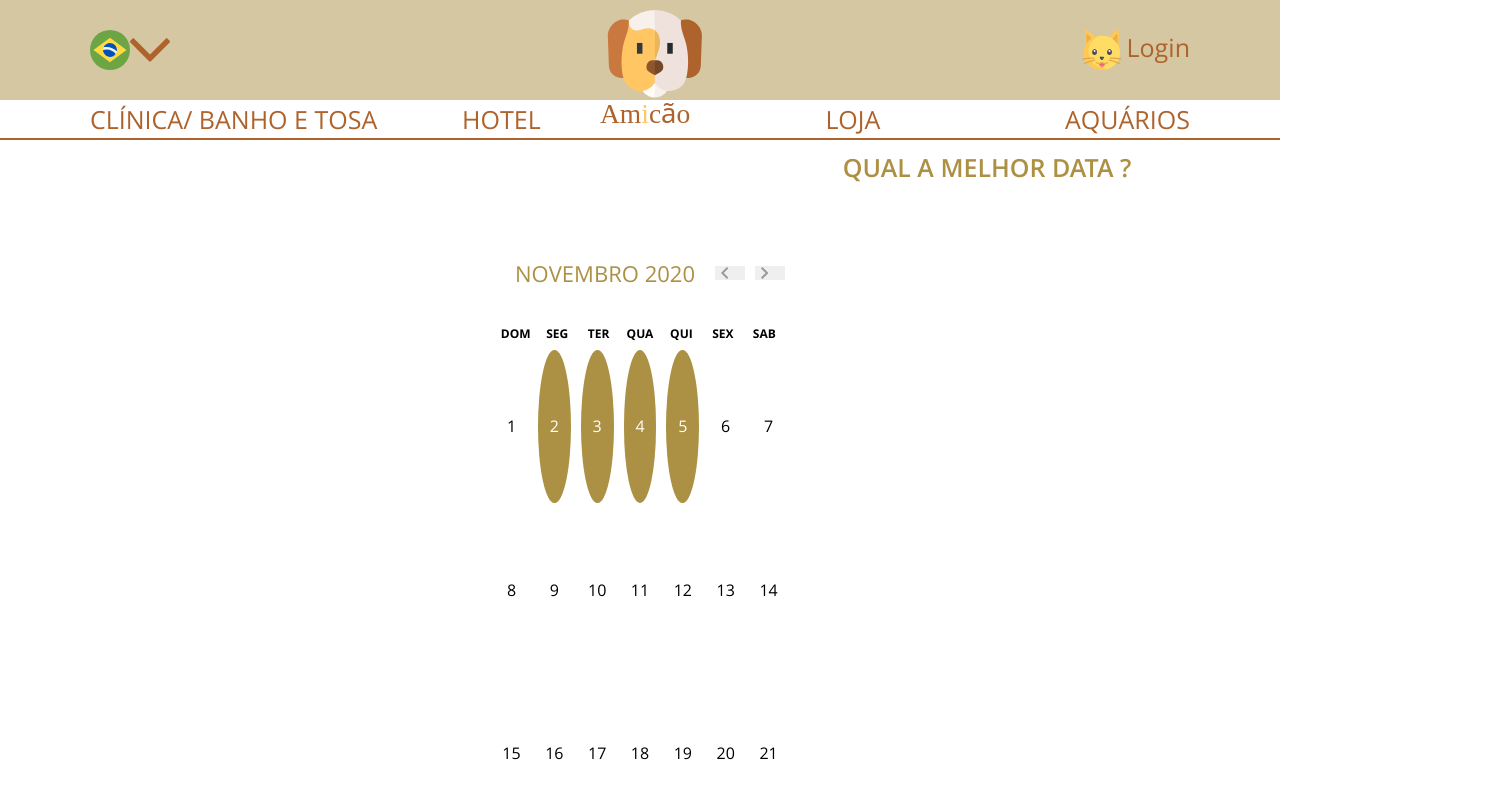
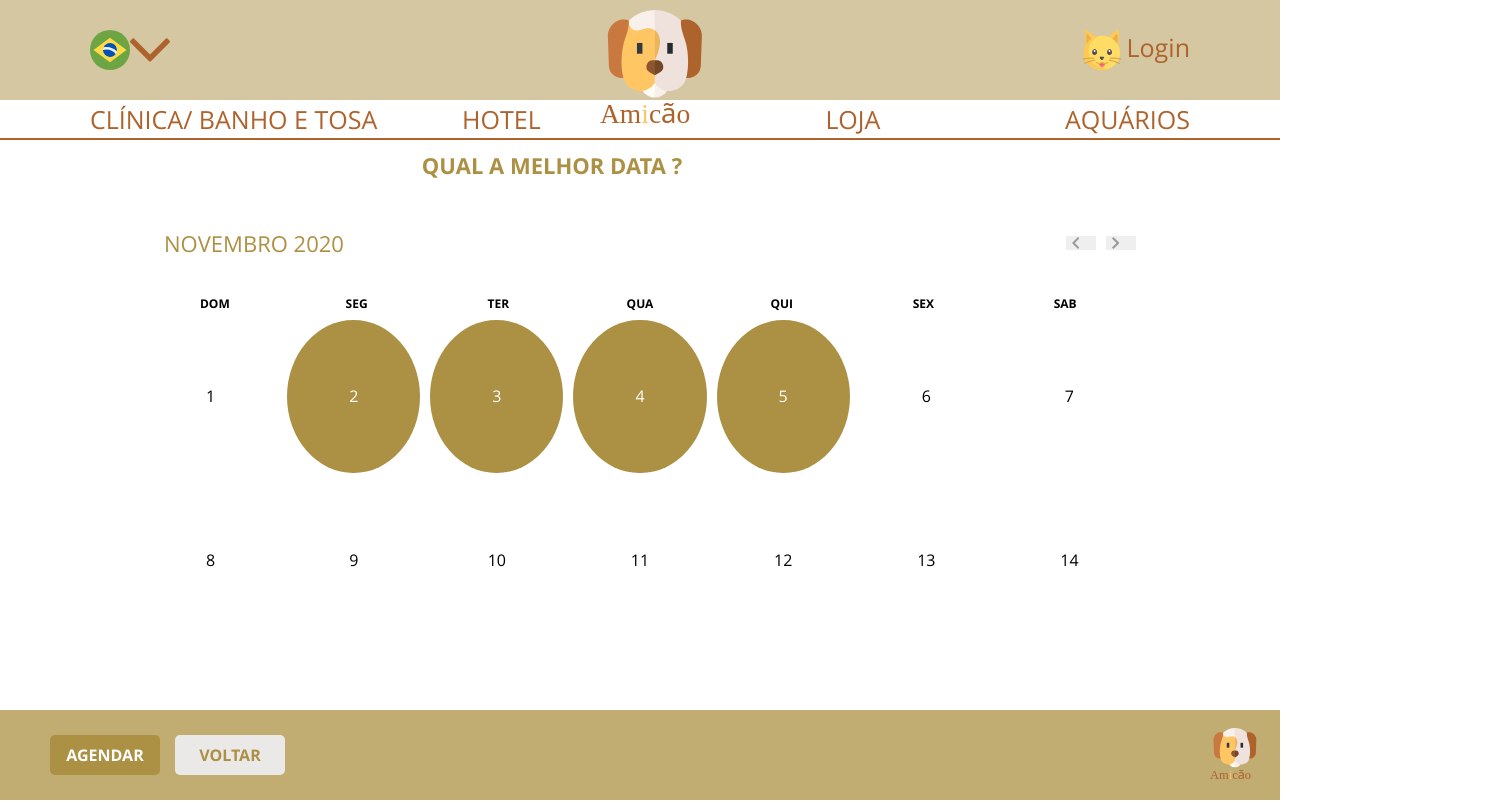
Before and after one commit to matananh/amicao-petshop, a website: page schedules-news.html in a window 1280 px wide. Shown: the top 804 px of the page, 1499 px wide, since content can reach past the window. Drawn offline with Linux system fonts and the light colour scheme.

Commit message:
Agendamento-2

```diff
--- a/assets/sass/calendar.scss
+++ /dev/null
@@ -1,129 +0,0 @@
-
-.align {
-    justify-content: center;
-    position: relative;
-    .headerdate {
-        h1 {
-        width: 80%;
-        text-align: center;
-        position: absolute;
-        font-size: 25px;
-        font-weight: 600;
-        color: var(--button);
-        margin-top: 40px;
-    }
-
-}
-.calendar {
-
-    margin-top: 130px;
-    flex-direction: column;
-    padding:0 20px;
-    top: 50px;
-
-    .month {
-
-        justify-content: space-between;
-        align-items: center;
-        color: var(--button);
-        margin-bottom: 10px;
-        text-transform: uppercase;
-
-        h2 {
-            font-size: 22px;
-            font-weight: 400;
-            margin-left: 20px;
-            margin-right: 20px;
-        }
-        button {
-
-            border: var(--gray-2) 2px solid;
-
-            color: var(--gray-2)
-        }
-        nav{
-            button {
-                min-width: 30px;
-
-            }
-            button + button {
-                margin-left: 10px;
-            }
-        }
-        .btn-today {
-            display: none;
-        }
-
-    }
-    ul {
-        margin: 0;
-        padding: 0;
-    }
-    .weekdays {
-
-        font-weight: bold;
-        text-transform: uppercase;
-        color: var(--gray-0);
-        display: grid;
-        grid-template-columns: 1fr 1fr 1fr 1fr 1fr 1fr 1fr;
-        li {
-            justify-content: center;
-            padding: 8px 0;
-            font-size: 12px;
-            font-weight: bold;
-        }
-
-    }
-    .days {
-        display: grid;
-        grid-template-columns: repeat(7, 1fr);
-        grid-template-rows: repeat(5, 12vw);
-        grid-gap: 10px;
-        color: var(--dark-0);
-        li {
-            font-size: 16px;
-            justify-content: center;
-            align-items: center;
-            padding: 0;
-            border-radius: 50%;
-            cursor: pointer;
-            transition:  all .1s ease-in-out;
-            &:hover {
-                background-color: var(--button);
-            }
-            &.active {
-                background-color: var(--button);
-                color: white;
-
-            }
-        }
-
-    }
-}
-}
-@media (min-width: 992px) {
-    .calendar {
-        max-width: 992px;
-        .month {
-            margin: var(--space) 0;
-            h2 {
-                font-size: 44px;
-            }
-            .btn-today {
-                display: flex;
-            }
-        }
-        .weekdays {
-            li {
-                font-size: 21px;
-                font-weight: bold;
-            }
-        }
-        .days {
-            grid-template-rows: repeat(5, calc(992px / 7));
-            li {
-                font-size: 38px;
-            }
-        }
-    }
-}
--- /dev/null
+++ b/assets/sass/calendarnew.scss
@@ -0,0 +1,204 @@
+main {
+    width: 100%;
+    justify-content: center;
+}
+#align {
+    justify-content: center;
+    position: relative;
+    .headerdate {
+        h1 {
+        width: 80%;
+        text-align: center;
+        position: absolute;
+        font-size: 22px;
+        font-weight: bold;
+        color: var(--button);
+        margin: 40px;
+        }
+    }
+    .calendar {
+        width: 100%;
+        margin-top: 130px;
+        flex-direction: column;
+        padding: none;
+        top: 50px;
+
+        .month {
+
+            justify-content: space-between;
+            align-items: center;
+            color: var(--button);
+            margin-bottom: 10px;
+            text-transform: uppercase;
+            margin-top: -30px;
+
+            h2 {
+                font-size: 22px;
+                font-weight: 400;
+                margin-left: 20px;
+                margin-right: 10px;
+            }
+            button {
+
+
+                border: var(--gray-2) 2px solid;
+
+                color: var(--gray-2)
+            }
+            nav{
+                button {
+                    min-width: 30px;
+
+                }
+                button + button {
+                    margin-left: 10px;
+                }
+            }
+            .btn-today {
+                display: none;
+            }
+
+        }
+        ul {
+            margin: 0;
+            padding: 0;
+        }
+        .weekdays {
+
+            font-weight: bold;
+            text-transform: uppercase;
+            color: var(--gray-0);
+            display: grid;
+            grid-template-columns: 1fr 1fr 1fr 1fr 1fr 1fr 1fr;
+            li {
+                justify-content: center;
+                padding: 8px 0;
+                font-size: 12px;
+                font-weight: bold;
+            }
+
+        }
+        .days {
+            display: grid;
+            grid-template-columns: repeat(7, 1fr);
+            grid-template-rows: repeat(5, 12vw);
+            grid-gap: 10px;
+            color: var(--dark-0);
+            li {
+                font-size: 16px;
+                justify-content: center;
+                align-items: center;
+                padding: 0;
+                border-radius: 50%;
+                cursor: pointer;
+                transition:  all .1s ease-in-out;
+                &:hover {
+                    background-color: var(--button);
+                }
+                &.active {
+                    background-color: var(--button);
+                    color: white;
+
+                }
+            }
+
+        }
+    }
+}
+#footerloged {
+
+    width: 100%;
+    position: fixed;
+    bottom: 0;
+    background-color: var(--footer);
+    height: 90px;
+    left: 0;
+    justify-content: space-between;
+    align-items: center;
+    padding: 20px;
+    z-index: 4;
+    div {
+        button {
+
+            min-width: 110px;
+            border: none;
+            height: 40px;
+            display: flex;
+            justify-content: center;
+            align-items: center;
+            font-size: 16px;
+            font-weight: bold;
+            text-transform: uppercase;
+            text-decoration: none;
+            outline: none;
+            background-color: var(--button);
+            color: white;
+
+
+            cursor: pointer;
+
+            border-radius: 5px;
+            background: #EBE8E8;
+            color: var(--button);
+            &:hover {
+                background-color: #5D5D5D;
+            }
+            &:active {
+                background-color: gray;
+            }
+
+
+        }
+        .back {
+
+            border-radius: 5px;
+            background: var(--button);
+            color: white;
+            margin-left: 30px;
+            margin-right: 15px;
+            &:hover {
+                background-color: #5D5D5D;
+            }
+            &:active {
+                background-color: gray;
+            }
+
+
+        }
+
+    }
+    .logo {
+        width: 50px;
+    }
+
+}
+
+
+
+
+@media (min-width: 992px) {
+    .calendar {
+        max-width: 992px;
+        .month {
+            margin: var(--space) 0;
+            h2 {
+                font-size: 44px;
+            }
+            .btn-today {
+                display: flex;
+            }
+        }
+        .weekdays {
+            li {
+                font-size: 21px;
+                font-weight: bold;
+            }
+        }
+        .days {
+            grid-template-rows: repeat(5, calc(992px / 7));
+            li {
+                font-size: 38px;
+            }
+        }
+    }
+}
--- a/assets/sass/main.scss
+++ b/assets/sass/main.scss
@@ -4,4 +4,4 @@
 @import 'header.scss';
 @import 'conteudo.scss';
 @import 'footer.scss';
-@import 'calendar';
+@import 'calendarnew.scss';
--- a/schedules-news.html
+++ b/schedules-news.html
@@ -66,7 +66,7 @@
       </div>
     </header>
 
-    <section class="align" >
+    <section id="align" >
       <header class="headerdate">
         <h1>QUAL A MELHOR DATA ?</h1>
 
@@ -138,10 +138,26 @@
 
         </div>
 
+
       </main>
 
     </section>
+    <footer id="footerloged">
+
+      <div>
+        <button type="submit" class="back">Agendar</button>
+        <button type="submit">Voltar</button>
+      </div>
+      <img src="./assets/img/Logo.svg" alt="Logo Amicão" class="logo">
+
+
+    </footer>
+
+
+
+
 
 
   </body>
+
 </html>
```
Also changed, not shown: assets/css/main.css, 1 other file. Lines whose indentation alone changed are shown as unchanged.
